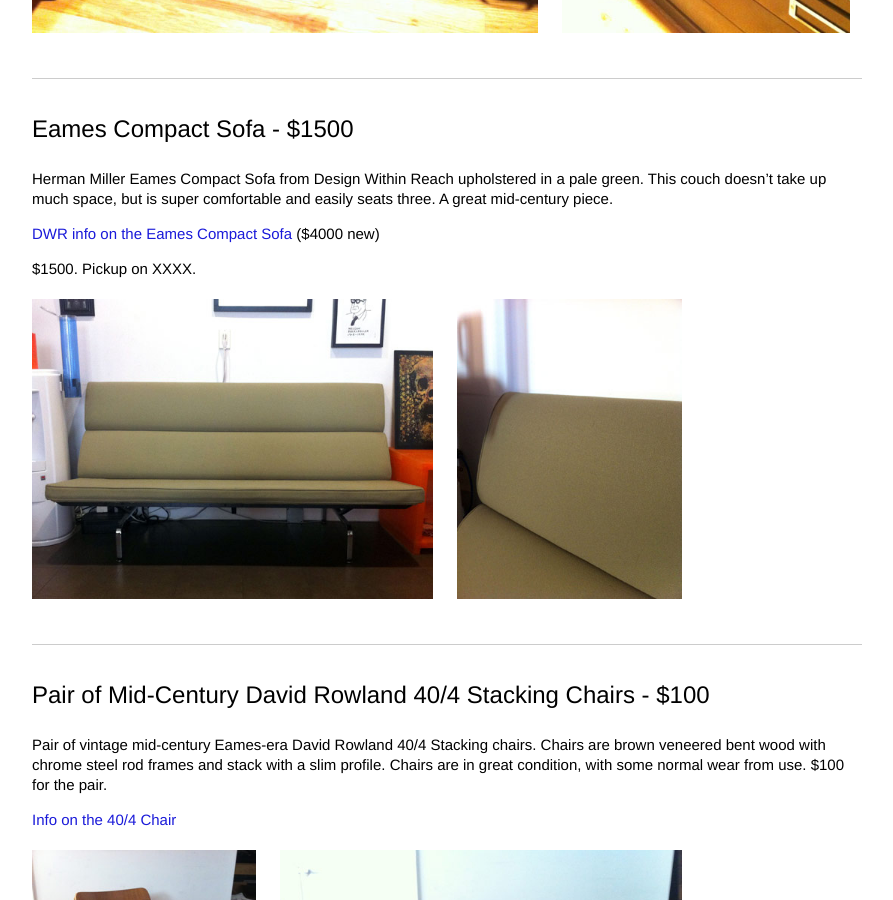
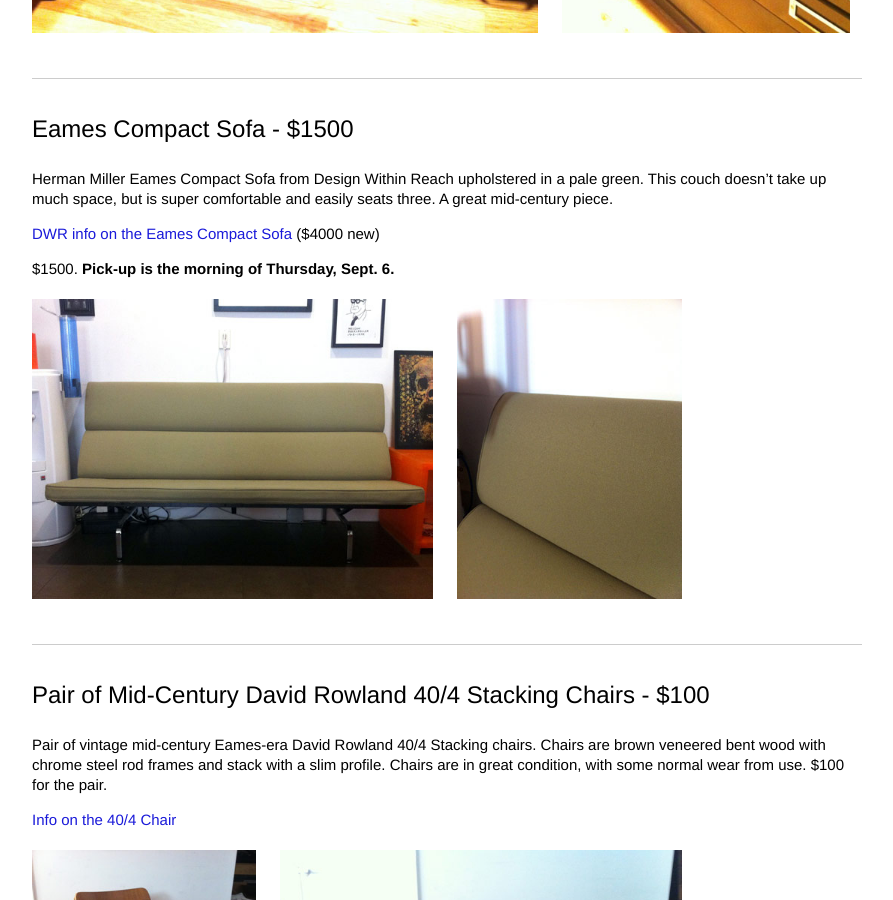
Before and after one commit to athletics/athletics.github.com, a Jekyll site: the page pages/sale.html, which Jekyll copies as it is, in a window 1280 px wide and 900 px high, scrolled down 6039 px. Shown: the whole window, without its empty margins (201-1094 px from the left). Built offline with Jekyll 4.4.1, drawn with Linux system fonts in a browser that asks for light colours; Markdown is read by kramdown in place of the engine named in the settings.

Commit message:
Adding pick-up date to eames compact

```diff
--- a/pages/sale.html
+++ b/pages/sale.html
@@ -121,7 +121,7 @@
 						<h2>Eames Compact Sofa - $1500</h2>
 						<p>Herman Miller Eames Compact Sofa from Design Within Reach upholstered in a pale green. This couch doesn’t take up much space, but is super comfortable and easily seats three. A great mid-century piece.</p>
 						<a href="http://www.dwr.com/product/eames-sofa-compact-crepe.do">DWR info on the Eames Compact Sofa</a> ($4000 new)
-						<p>$1500. Pickup on XXXX.</p>
+						<p>$1500. <strong>Pick-up is the morning of Thursday, Sept. 6.</strong></p>
 						<div class="images">
 							<img src="../images/furniture_listings/eamescompact1.jpg" alt="Eames Compact">
 							<img src="../images/furniture_listings/eamescompact2.jpg" alt="Eames Compact">
```
